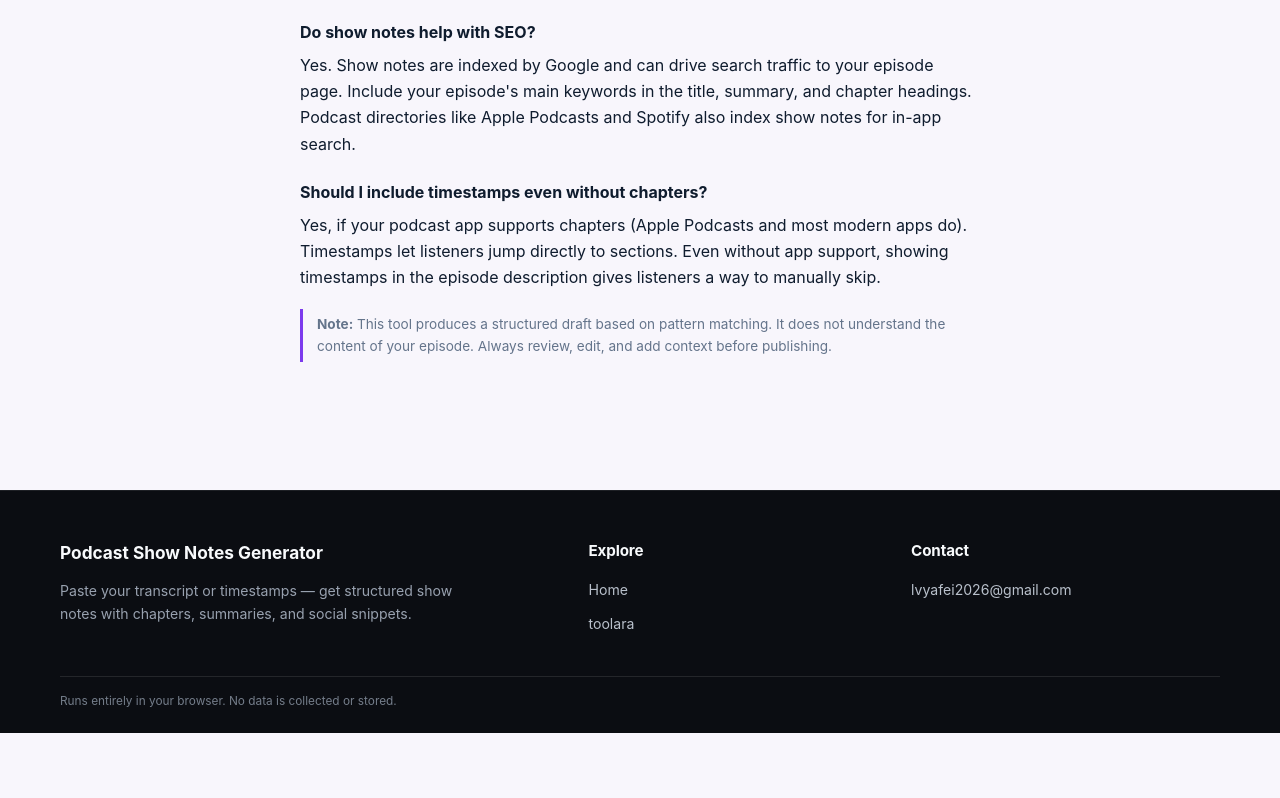
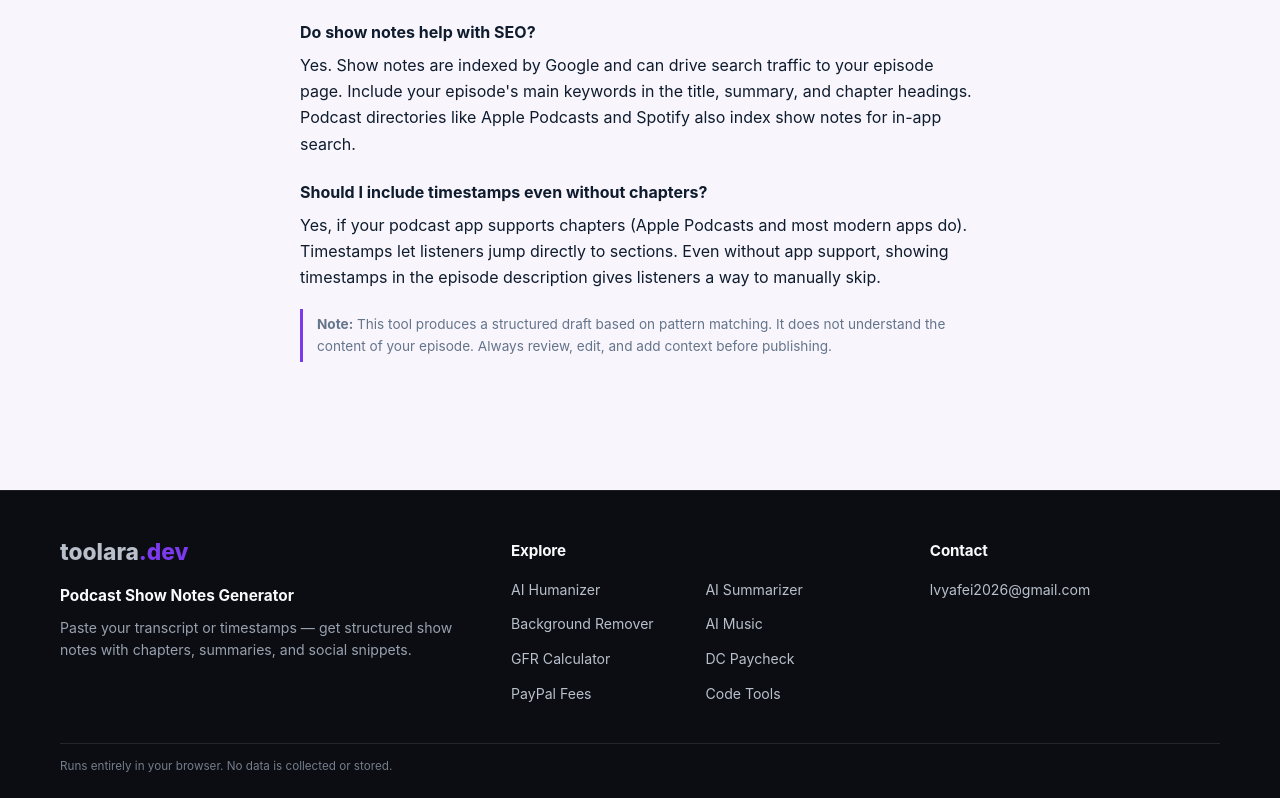
Before and after one commit to lvyafei2026-coder/podcast-show-notes-generator, a plain HTML site: page index.html in a window 1280 px wide. Shown: the part 2535-3333 px from the top of the page. Before the commit the page ends 3268 px from the top, so only its background shows below. Drawn offline with Linux system fonts and the light colour scheme.

Commit message:
Polish branded Explore footers

```diff
--- a/css/style.css
+++ b/css/style.css
@@ -145,15 +145,18 @@
 
 .site-footer { margin-top: 64px !important; padding: 48px 24px 22px !important; background: #0b0d12 !important; border-top: 1px solid rgba(255,255,255,0.08) !important; color: #a6adbb !important; text-align: left !important; font-size: 0.88rem !important; line-height: 1.6; }
 .site-footer-inner { max-width: 1160px; margin: 0 auto; }
-.site-footer-grid { display: grid; grid-template-columns: minmax(0, 1.4fr) minmax(150px, 0.8fr) minmax(200px, 0.9fr); gap: 48px; }
+.site-footer-grid { display: grid; grid-template-columns: minmax(0,1.25fr) minmax(280px,1.15fr) minmax(220px,0.9fr); gap: 48px; }
 .site-footer-column { min-width: 0; }
-.site-footer-brand { display: inline-block; color: #f8fafc !important; font-size: 1.08rem; font-weight: 700; text-decoration: none; }
+.site-footer-wordmark { display: inline-flex; align-items: baseline; color: #f8fafc !important; font-size: 1.42rem; font-weight: 850; line-height: 1.15; text-decoration: none; }
+.site-footer-wordmark .tld { color: var(--accent, #3b82f6); }
+.site-footer-site-name { margin: 18px 0 0 !important; color: #f8fafc; font-size: 0.96rem; font-weight: 700; }
 .site-footer-heading { margin: 0 0 16px !important; color: #f8fafc; font-size: 0.95rem; font-weight: 650; }
-.site-footer-description { max-width: 420px; margin: 14px 0 0 !important; color: #98a1af; }
-.site-footer-nav { display: grid; justify-items: start; gap: 10px; }
+.site-footer-description { max-width: 420px; margin: 8px 0 0 !important; color: #98a1af; }
+.site-footer-links { display: grid; grid-template-columns: repeat(2,minmax(0,1fr)); gap: 12px 18px; }
+.site-footer-contact { margin: 0 !important; color: #b9c0cb; overflow-wrap: anywhere; }
 .site-footer a { color: #b9c0cb !important; text-decoration: none; }
 .site-footer a:hover { color: #fff !important; text-decoration: underline; }
-.site-footer-contact { margin: 0 !important; color: #b9c0cb; overflow-wrap: anywhere; }
-.site-footer-bottom { margin-top: 40px; padding-top: 16px; border-top: 1px solid rgba(255,255,255,0.1); color: #747d8a; font-size: 0.74rem; line-height: 1.5; }
+.site-footer-bottom { margin-top: 38px; padding-top: 14px; border-top: 1px solid rgba(255,255,255,0.1); color: #747d8a; font-size: 0.73rem; line-height: 1.5; }
 .site-footer-bottom p { margin: 0; }
-@media (max-width: 720px) { .site-footer { padding: 36px 20px 20px !important; } .site-footer-grid { grid-template-columns: 1fr; gap: 28px; } .site-footer-bottom { margin-top: 28px; } } .site-footer-nav { gap: 12px; } }
+@media (max-width: 960px) { .site-footer-grid { grid-template-columns: repeat(2,minmax(0,1fr)); gap: 34px; } .site-footer-column:first-child { grid-column: 1 / -1; } }
+@media (max-width: 760px) { .site-footer { padding: 36px 20px 20px !important; } .site-footer-grid { grid-template-columns: 1fr; gap: 28px; } .site-footer-column:first-child { grid-column: auto; } .site-footer-links { gap: 10px 14px; } .site-footer-bottom { margin-top: 28px; } }
--- a/index.html
+++ b/index.html
@@ -169,11 +169,19 @@
 <div class="site-footer-inner">
 <div class="site-footer-grid">
 <section class="site-footer-column">
-<a class="site-footer-brand" href="/"><span class="site-footer-brand" data-i18n="title">Podcast Show Notes Generator</span></a>
+<a class="site-footer-wordmark" href="https://toolara.dev/" aria-label="toolara.dev">toolara<span class="tld">.dev</span></a>
+<p class="site-footer-site-name" data-i18n="title">Podcast Show Notes Generator</p>
 <p class="site-footer-description" data-i18n="subtitle">Paste your transcript or timestamps — get structured show notes with chapters, summaries, and social snippets.</p>
 </section>
-<section class="site-footer-column"><h2 class="site-footer-heading">Explore</h2><nav class="site-footer-nav" aria-label="Quick navigation"><a href="/" data-i18n="navHome">Home</a><a href="https://toolara.dev/">toolara</a></nav></section>
-<section class="site-footer-column"><h2 class="site-footer-heading">Contact</h2><a href="mailto:lvyafei2026@gmail.com">lvyafei2026@gmail.com</a></section>
+<section class="site-footer-column"><h2 class="site-footer-heading">Explore</h2><nav class="site-footer-links" aria-label="Explore sites"><a href="https://humanize.toolara.dev/">AI Humanizer</a>
+<a href="https://summarize.toolara.dev/">AI Summarizer</a>
+<a href="https://background.toolara.dev/">Background Remover</a>
+<a href="https://music.toolara.dev/">AI Music</a>
+<a href="https://gfr.toolara.dev/">GFR Calculator</a>
+<a href="https://dc-pay.toolara.dev/">DC Paycheck</a>
+<a href="https://paypal.toolara.dev/">PayPal Fees</a>
+<a href="https://devtools.toolara.dev/">Code Tools</a></nav></section>
+<section class="site-footer-column"><h2 class="site-footer-heading">Contact</h2><p class="site-footer-contact"><a href="mailto:lvyafei2026@gmail.com">lvyafei2026@gmail.com</a></p></section>
 </div>
 <div class="site-footer-bottom"><p class="site-footer-privacy" data-i18n="footer">Runs entirely in your browser. No data is collected or stored.</p></div>
 </div>
```
Also changed, not shown: zh/index.html (+11 -3 lines).
